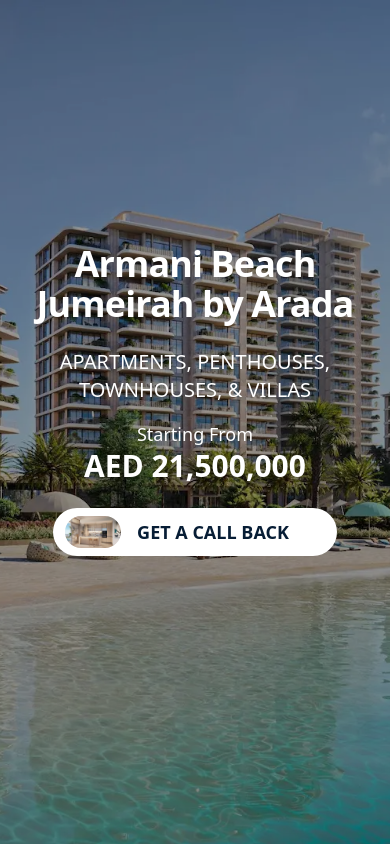
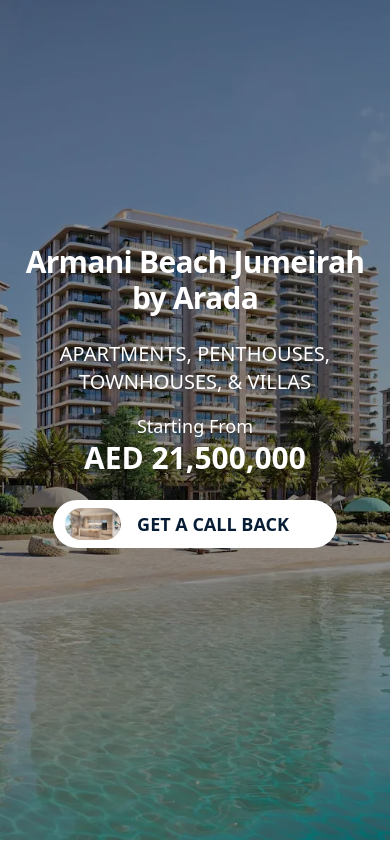
Before and after one commit to Ameer-m/dubaiislandsvilla, a Next.js app: page / in a window 390 px wide. Shown: the top 844 px of the page. Built offline with nearby package versions, Linux system fonts and the light colour scheme; a web font is replaced by a local one.

Commit message:
Hero text update

```diff
--- a/app/components/Hero.js
+++ b/app/components/Hero.js
@@ -34,7 +34,7 @@ const Hero = ({ title, subtitle, buttonText, buttonAction }) => {
             {/* Content Section */}
             <div className="mb-12 lg:pr-5 lg:mb-0 w-full flex justify-center items-center text-white">
                 <div className="w-full text-center">
-                    <h2 className="mb-6 font-sans text-4xl font-bold tracking-tight text-white lg:text-5xl sm:leading-none">
+                    <h2 className="mb-6 text-3xl font-bold tracking-tight text-white lg:text-5xl sm:leading-none">
                         Armani Beach Jumeirah by Arada
                     </h2>
                     <p className="text-xl md:text-2xl mb-4 uppercase">Apartments, Penthouses, Townhouses, & Villas</p>
```
